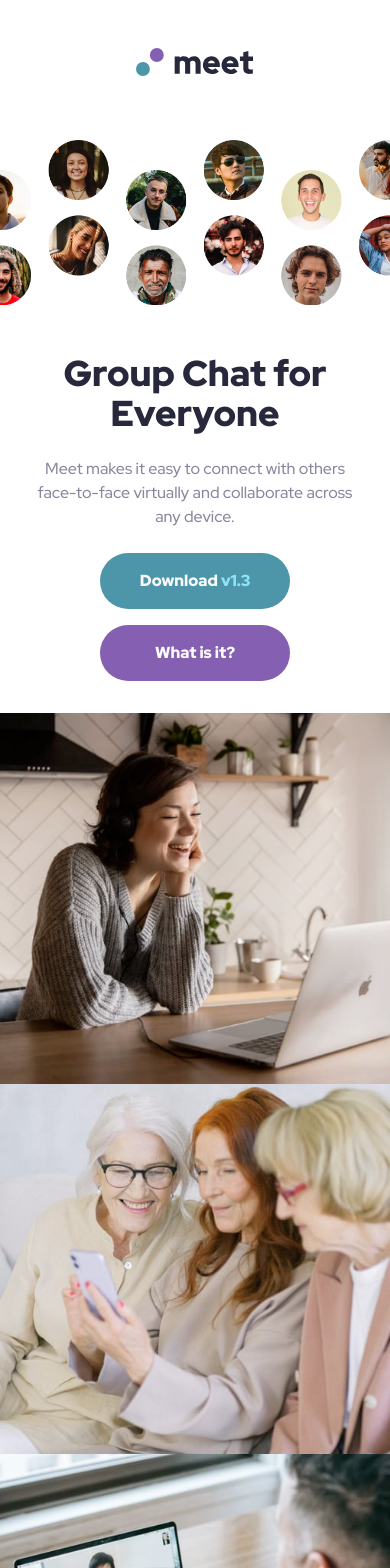
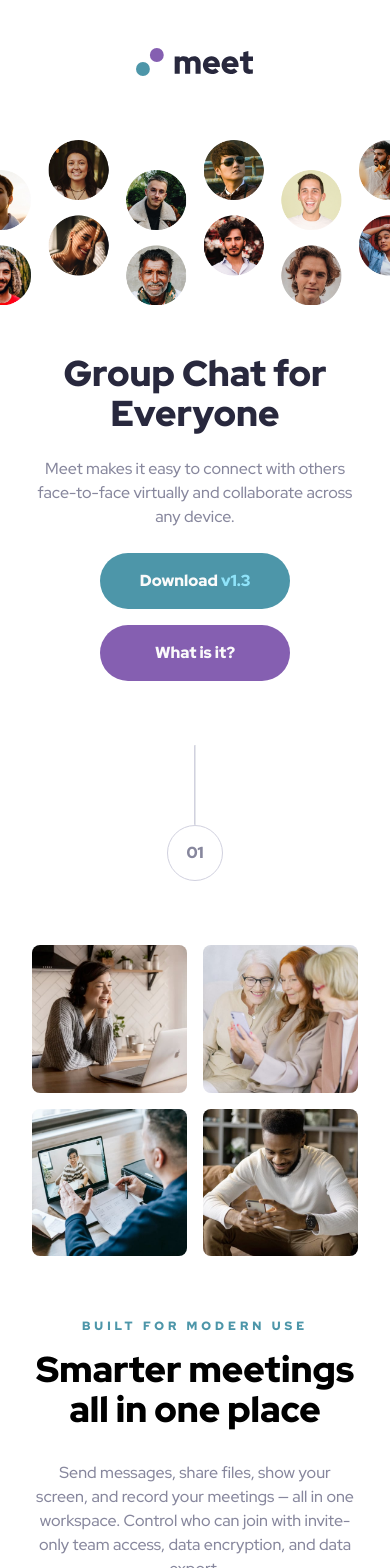
Before and after one commit to raswonders/meet-landing-page, a React (Vite) app: page / in a window 390 px wide. Shown: the top 1568 px of the page. Built offline with nearby package versions, Linux system fonts and the light colour scheme.

Commit message:
add mobile styles for MainContent

```diff
--- a/src/components/MainContent.tsx
+++ b/src/components/MainContent.tsx
@@ -1,29 +1,40 @@
+import { VerticalIndicator } from "./VerticalIndicator";
+
 export function MainContent() {
   return (
-    <main className="">
-      <div className="">
+    <main className="p-8 pb-16">
+      <VerticalIndicator>01</VerticalIndicator>
+      <div className="my-16 grid grid-cols-2 grid-rows-2 gap-4">
         <img
           src="/assets/mobile/image-woman-in-videocall.jpg"
           alt=""
-          className=""
+          className="rounded-lg"
         />
         <img
           src="/assets/mobile/image-women-videochatting.jpg"
           alt=""
-          className=""
+          className="rounded-lg"
         />
         <img
           src="/assets/mobile/image-men-in-meeting.jpg"
           alt=""
-          className=""
+          className="rounded-lg"
         />
-        <img src="/assets/mobile/image-man-texting.jpg" alt="" className="" />
+        <img
+          src="/assets/mobile/image-man-texting.jpg"
+          alt=""
+          className="rounded-lg"
+        />
       </div>
 
-      <div className="">
-        <h2>Built for modern use</h2>
-        <h3>Smarter meetings all in one place</h3>
-        <p className="">
+      <div className="flex flex-col items-center text-center">
+        <h2 className="text-cyan-600 text-xs font-black uppercase tracking-[0.25rem] mb-4 leading-[1.1]">
+          Built for modern use
+        </h2>
+        <h3 className="mb-8 text-4xl font-black">
+          Smarter meetings all in one place
+        </h3>
+        <p className="font-medium text-slate-600">
           Send messages, share files, show your screen, and record your meetings
           — all in one workspace. Control who can join with invite-only team
           access, data encryption, and data export.
```
